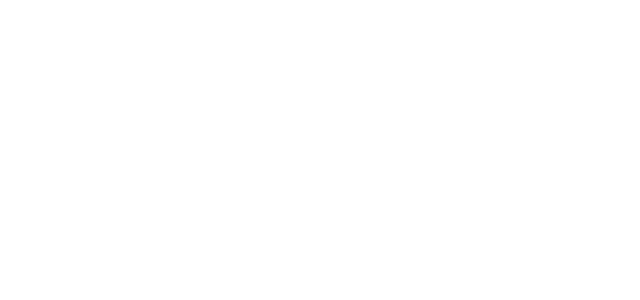
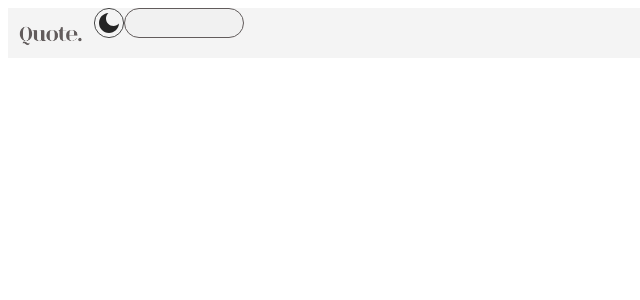
Before and after one commit to prgrms-fe-devcourse/NFE1_2_3_Quote, a React (Vite) app in the folder frontend/: page / in a window 1280 px wide. Shown: the top 300 px of the page, without its empty margins (0-640 px from the left). Built offline with nearby package versions, Linux system fonts and the light colour scheme.

Commit message:
🎨 Style : Header 마크업 구현 중

```diff
--- a/frontend/src/App.tsx
+++ b/frontend/src/App.tsx
@@ -1,5 +1,9 @@
+import Header from "./components/Header/Header";
+
 const App = () => {
-  return <></>;
+  return <>
+  <Header />
+  </>;
 };
 
 export default App;
--- /dev/null
+++ b/frontend/src/components/Header/Header.tsx
@@ -0,0 +1,41 @@
+import styled from "styled-components";
+import logo from "@assets/images/quoteLogo.png";
+import DarkModeButton from "@assets/icons/darkMode_button.svg?react";
+import LightModeButton from "@assets/icons/lightMode_button.svg?react";
+import { useState } from "react";
+
+const HeaderContainer = styled.header`
+  background-color: #f3f3f3;
+  width: 100%;
+  height: 50px;
+  opacity: 0.85;
+  display: flex;
+`;
+
+const Logo = styled.img`
+  padding: 10px;
+`;
+
+const LoginButton = styled.button`
+  width: 120px;
+  height: 30px;
+  border-radius: 15px;
+  border: 1px solid #474040;
+`;
+
+const Header = () => {
+  const [mode, setMode] = useState<boolean>(true);
+  return (
+    <HeaderContainer>
+      <Logo src={logo} />
+      {mode ? (
+        <DarkModeButton onClick={() => setMode(!mode)} width="30px" height="30px" />
+      ) : (
+        <LightModeButton onClick={() => setMode(!mode)} width="30px" height="30px" />
+      )}
+      <LoginButton />
+    </HeaderContainer>
+  );
+};
+
+export default Header;
```
Also changed, not shown: frontend/src/assets/images/quoteLogo.png (added).
